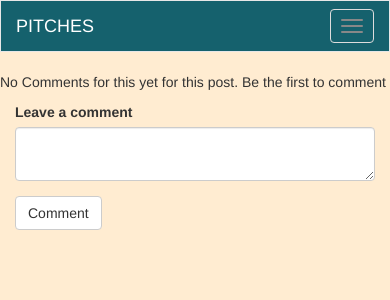
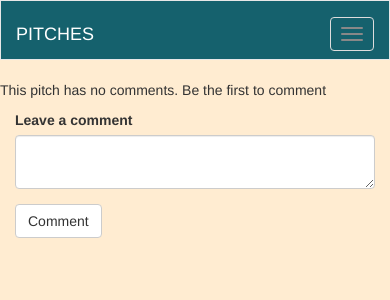
Before and after one commit to ngetichnicholas/Pitch, a Flask app: page /comment/1 in a window 390 px wide. Shown: the top 300 px of the page. Run offline with Flask 2, Linux system fonts and the light colour scheme; the visitor is signed in with stand-in values (Sample User, id 1); data comes from the database, SQL or seed files in the repository; data that the repository does not hold is empty; some libraries are stand-ins or nearby versions.

Commit message:
Deployment

```diff
--- a/app/static/css/index.css
+++ b/app/static/css/index.css
@@ -8,7 +8,8 @@ body {
 }
 nav {
   background-color: #15616d !important;
-  color: white !important;
+  height: 8vh !important;
+  padding-top: 1vh !important;
 }
 a {
   color: white !important;
@@ -39,6 +40,7 @@ hr {
 }
 footer {
   color: white !important;
+  margin-top: 3rem !important;
 }
 .actions {
   margin-left: 0.3rem;
@@ -71,3 +73,8 @@ span a {
   background-color: green;
   color: #ff7d00;
 }
+@media (max-width: 1000px) {
+  nav{
+    height: auto !important;
+  }
+}
--- a/app/templates/comment.html
+++ b/app/templates/comment.html
@@ -14,13 +14,13 @@
 
     {% if all_comments %}
     <div class="col-md-7">
-      <h3 class="text-center" id="coms">All comments for the post</h3>
+      <h3>All comments for the post</h3>
       {% for comment in all_comments %}
       <div class="card w-90 mb-3">
         <div class="card-body">
-          <h5>{{comment.pitch.title}}</h5>
-          <p class="card-title">{{ comment.comment }}</p>
-          <p class="card-text">--- {{comment.user.username}}</p>
+          <h4>{{comment.pitch.title}}</h4>
+          <p class="comment">{{ comment.comment }}</p>
+          <p class="user">By: {{comment.user.username}}</p>
         </div>
       </div>
       {% endfor %}
@@ -33,7 +33,7 @@
   {%else%}
   <div class="card w-90 mb-3">
     <div class="card-body">
-      <p class="card-title">No Comments for this yet for this post. Be the first to comment</p>
+      <p class="card-title">This pitch has no comments. Be the first to comment</p>
     </div>
   </div>
   <div class="col-md-5">
--- a/manage.py
+++ b/manage.py
@@ -3,7 +3,7 @@ from flask_migrate import Migrate, MigrateCommand
 from app import create_app,db
 from app.models import User
 
-app = create_app('development')
+app = create_app('production')
 
 manager = Manager(app)
 manager.add_command('server',Server)
```
